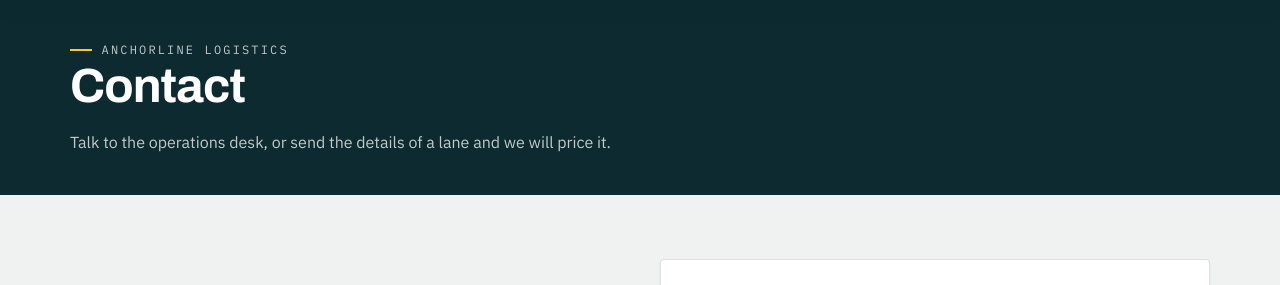
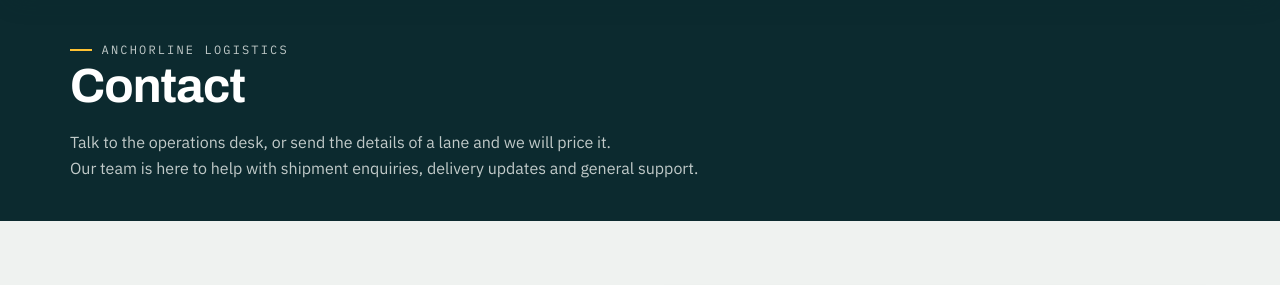
Before and after one commit to KhiulAakash/KOI, a PHP site: page /contact.php in a window 1280 px wide. Shown: the part 72-357 px from the top of the page. Run offline with PHP 8.4, Linux system fonts and the light colour scheme.

Commit message:
Improve contact page support information
Added a paragraph about team support for shipment enquiries.

```diff
--- a/anchorline-logistics/contact.php
+++ b/anchorline-logistics/contact.php
@@ -63,6 +63,7 @@ require ROOT_PATH . '/includes/header.php';
         <p class="eyebrow">Anchorline Logistics</p>
         <h1>Contact</h1>
         <p>Talk to the operations desk, or send the details of a lane and we will price it.</p>
+          <p>Our team is here to help with shipment enquiries, delivery updates and general support.</p>
       </div>
     </section>
 
```
